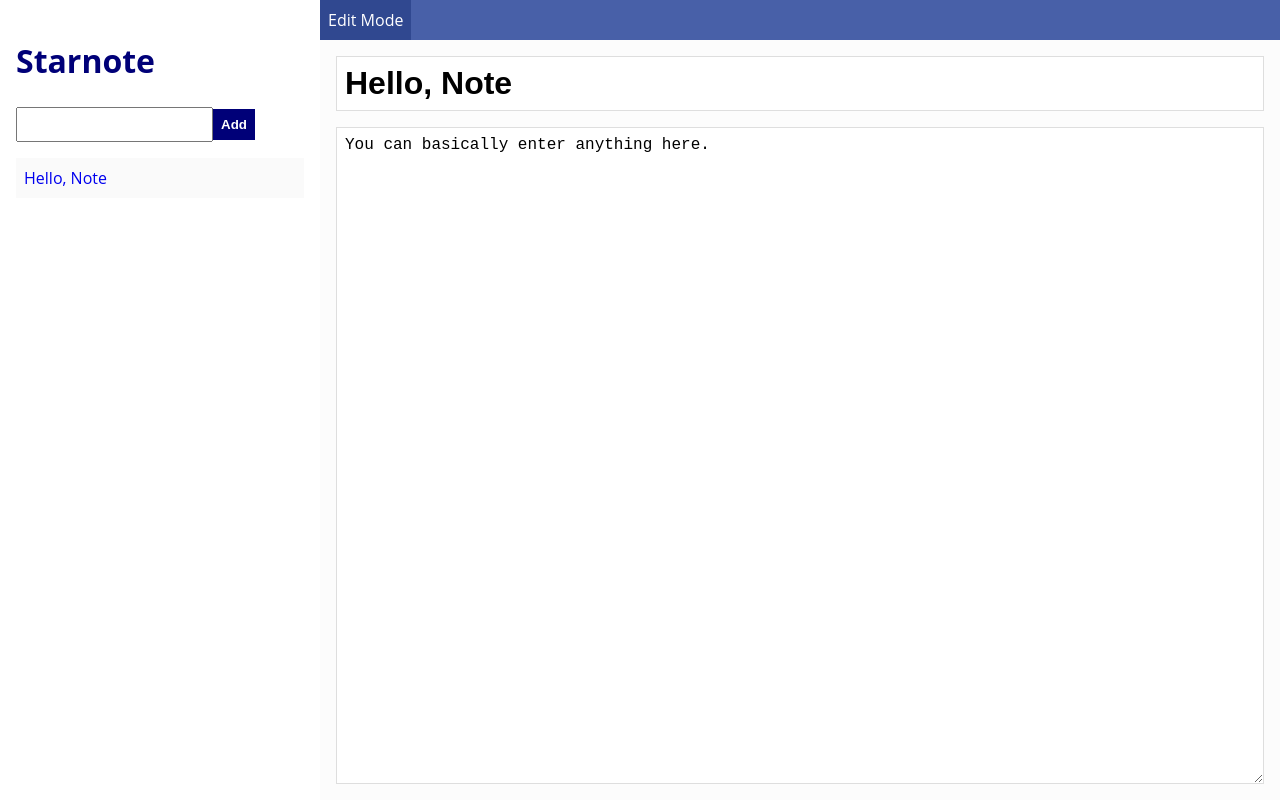
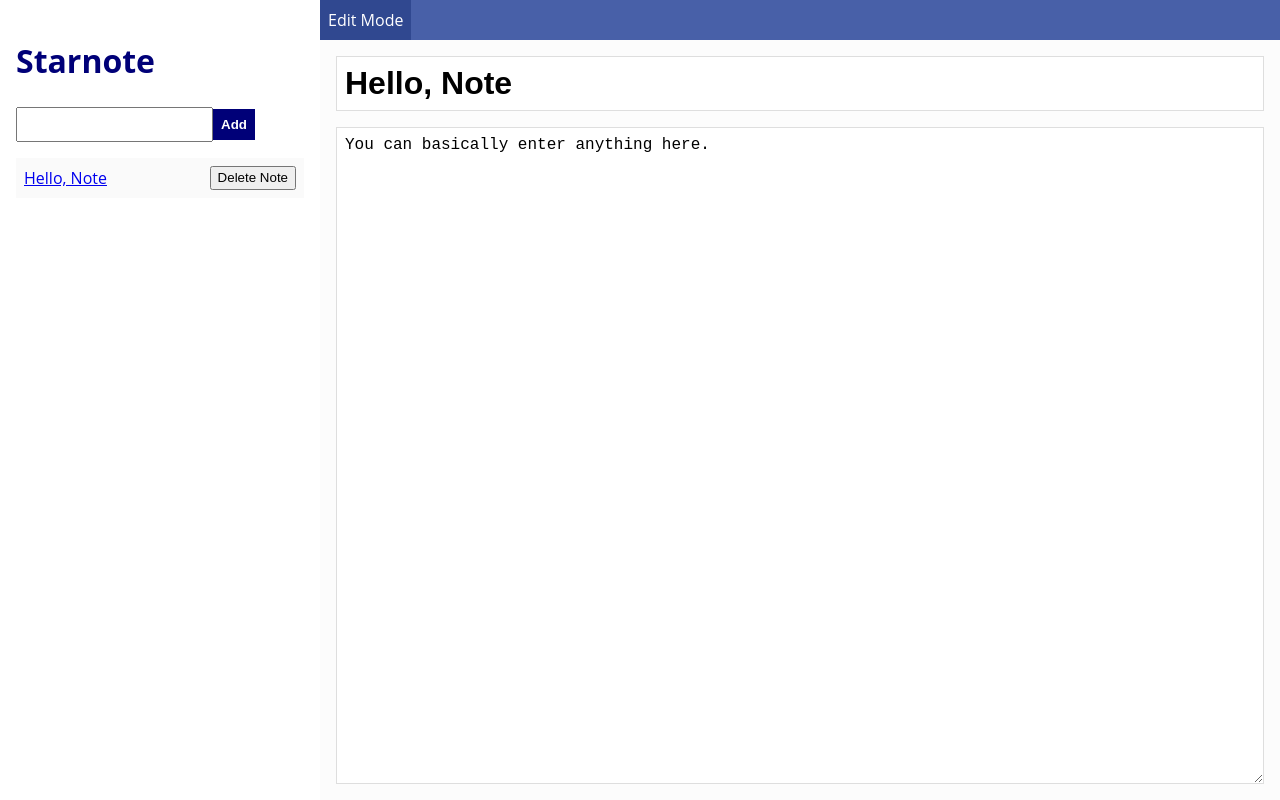
Before and after one commit to pontakornth/starnote, a React (Vite) app: page / in a window 1280 px wide. Built offline with nearby package versions, Linux system fonts and the light colour scheme.

Commit message:
feat: Add delete function

```diff
--- a/src/components/TheSidebar.module.css
+++ b/src/components/TheSidebar.module.css
@@ -7,16 +7,21 @@
 	padding: 0;
 }
 
-.noteList li a {
+.noteList li  {
 	background: rgb(250, 250, 250);
-	display: block;
+	display: flex;
+	justify-content: space-between;
 	padding: .5rem;
 	text-decoration: none;
 }
 
-.noteList li a:hover {
+.noteList li:hover {
 	color: #fff;
 	background: #000078;
+}
+
+.noteList li:hover a {
+	color: #fff;
 }
 
 .title {
--- a/src/components/TheSidebar.tsx
+++ b/src/components/TheSidebar.tsx
@@ -19,6 +19,12 @@ const TheSidebar = () => {
 			notesState.setNoteIndex(index)
 		}
 	}
+
+	function handleDelete(id: string) {
+		return function() {
+			notesState.deleteNote(id)
+		}
+	}
 	return (
 		<div className={styles.theSidebar}>
 			<h1 className={styles.title}>Starnote</h1>
@@ -28,6 +34,7 @@ const TheSidebar = () => {
 				{notesState.notes.map((note, index) => (
 					<li key={note.id}>
 						<a href="#" onClick={handleClick(index)}>{note.title || '[Untitled]'}</a>
+						<button onClick={handleDelete(note.id)}>Delete Note</button>
 					</li>
 				))}
 			</ul>
```
